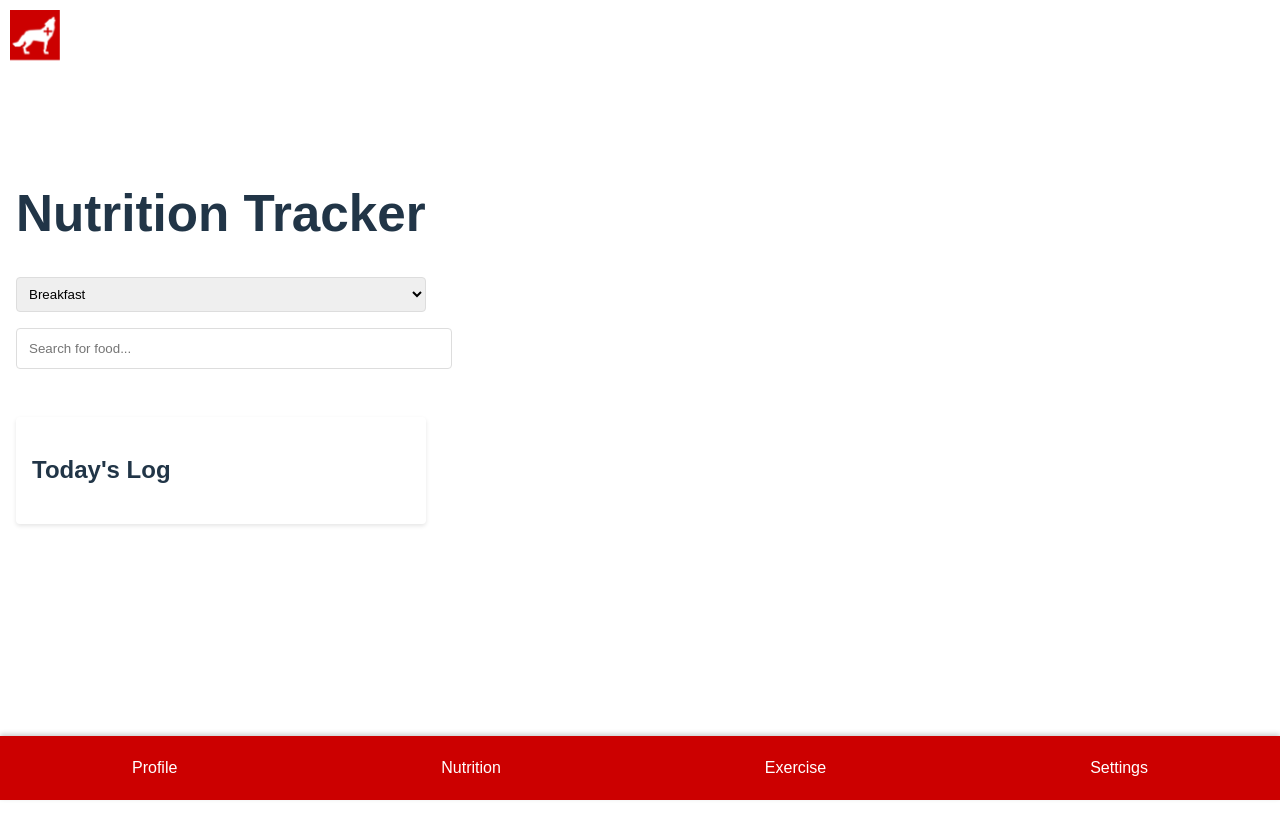
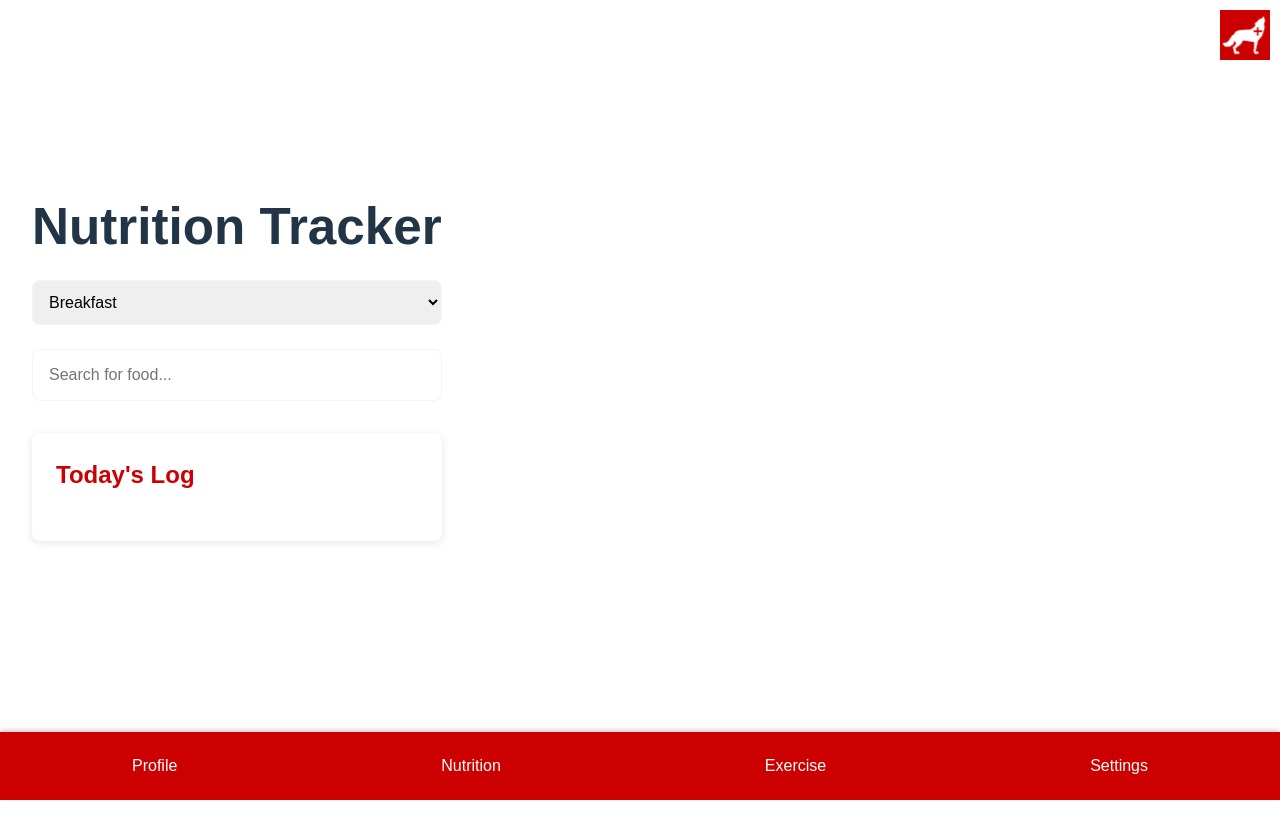
Before and after one commit to DavidMond9/NCSUHealth, a React (Vite) app in the folder root/frontend/@latest/: page /Home/nutrition in a window 1280 px wide. Shown: the top 838 px of the page. After the commit the page ends 800 px from the top, so only its background shows below. Built offline with nearby package versions, Linux system fonts and the light colour scheme.

Commit message:
Edited style of Profile, Exercise, Nutrition, and more.

```diff
--- a/root/frontend/@latest/src/pages/Home.jsx
+++ b/root/frontend/@latest/src/pages/Home.jsx
@@ -25,7 +25,7 @@ function Home() {
                 style={{
                     position: 'fixed',
                     top: '10px',
-                    left: '10px',
+                    right: '10px',
                     zIndex: 1000 // Ensures the logo appears above other content
                 }}
             >
--- a/root/frontend/@latest/src/pages/styles/App.css
+++ b/root/frontend/@latest/src/pages/styles/App.css
@@ -1,21 +1,45 @@
+:root {
+  --wolfpack-red: #CC0000;
+  --wolfpack-black: #000000;
+  --light-gray: #f4f4f4;
+  --text-primary: #333333;
+  --hover-red: #990000;
+}
+
 /* Basic resets */
-body,
-ul,
-li {
+* {
+  box-sizing: border-box;
   margin: 0;
   padding: 0;
+}
+
+html, body {
+  height: 100%;
+  width: 100%;
+  overflow-x: hidden;
 }
 
 body {
   font-family: Arial, sans-serif;
   min-height: 100vh;
-  /* Reserve space at the bottom for the fixed navigation */
   margin-bottom: 60px;
+  font-size: 16px;
+  line-height: 1.5;
+}
+
+/* Responsive font sizing */
+@media (max-width: 768px) {
+  body {
+    font-size: 14px;
+  }
 }
 
 /* Content styling */
 .content {
   padding: 20px;
+  max-width: 1200px;
+  margin: 0 auto;
+  width: 100%;
 }
 
 /* Bottom Navigation Styling */
@@ -24,23 +48,24 @@ body {
   bottom: 0;
   left: 0;
   width: 100%;
-  background-color: #CC0000;
+  background-color: var(--wolfpack-red);
   display: flex;
   justify-content: space-around;
-  padding: 10px 0;
+  padding: clamp(8px, 2vw, 12px) 0;
   box-shadow: 0 -2px 5px rgba(0, 0, 0, 0.2);
+  z-index: 1000;
 }
 
 .bottom-nav a {
-  color: #fff;
+  color: white;
   text-decoration: none;
-  font-size: 16px;
+  font-size: clamp(14px, 4vw, 16px);
   text-align: center;
   flex-grow: 1;
   transition: background-color 0.3s;
-  padding: 10px 0;
+  padding: clamp(8px, 2vw, 10px) 0;
 }
 
 .bottom-nav a:hover {
-  background-color: #BB0000;
+  background-color: var(--hover-red);
 }
--- a/root/frontend/@latest/src/pages/styles/Exercise.css
+++ b/root/frontend/@latest/src/pages/styles/Exercise.css
@@ -1,12 +1,13 @@
 .exercise-container {
     display: flex;
     min-height: 100vh;
+    padding-bottom: 60px;
 }
 
 .exercise-sidebar {
-    width: 200px;
-    background-color: #f5f5f5;
-    padding: 20px;
+    width: clamp(200px, 20vw, 300px);
+    background-color: var(--light-gray);
+    padding: clamp(1rem, 2vw, 1.5rem);
     border-right: 1px solid #ddd;
 }
 
@@ -27,7 +28,8 @@
 
 .exercise-main {
     flex: 1;
-    padding: 20px;
+    padding: clamp(1rem, 3vw, 2rem);
+    overflow-y: auto;
 }
 
 .exercise-header {
@@ -54,13 +56,13 @@
 }
 
 .nutrition-tracker {
-    margin-top: 40px;
+    margin-top: clamp(1.5rem, 4vw, 2.5rem);
     padding-top: 20px;
     border-top: 2px solid #eee;
 }
 
 .progress-bar {
-    margin-bottom: 15px;
+    margin-bottom: clamp(0.8rem, 2vw, 1.2rem);
 }
 
 .progress-bar label {
@@ -70,7 +72,7 @@
 
 .progress-bar progress {
     width: 100%;
-    height: 20px;
+    height: clamp(15px, 3vw, 20px);
 }
 
 .progress-bar span {
@@ -79,3 +81,15 @@
     font-size: 0.9em;
     color: #666;
 }
+
+@media (max-width: 768px) {
+    .exercise-container {
+        flex-direction: column;
+    }
+
+    .exercise-sidebar {
+        width: 100%;
+        border-right: none;
+        border-bottom: 1px solid #ddd;
+    }
+}
--- a/root/frontend/@latest/src/pages/styles/ExerciseDetail.css
+++ b/root/frontend/@latest/src/pages/styles/ExerciseDetail.css
@@ -1,19 +1,20 @@
 .exercise-detail {
-    padding: 2rem;
+    padding: clamp(1rem, 3vw, 2rem);
     max-width: 1200px;
     margin: 0 auto;
+    padding-bottom: calc(60px + clamp(1rem, 3vw, 2rem));
 }
 
 .exercise-detail h2 {
     color: var(--wolfpack-red);
-    margin-bottom: 2rem;
-    font-size: 2rem;
+    margin-bottom: clamp(1.5rem, 3vw, 2rem);
+    font-size: clamp(1.5rem, 3vw, 2rem);
 }
 
 .exercise-grid {
     display: grid;
-    grid-template-columns: repeat(auto-fit, minmax(300px, 1fr));
-    gap: 2rem;
+    grid-template-columns: repeat(auto-fit, minmax(min(300px, 100%), 1fr));
+    gap: clamp(1rem, 2vw, 2rem);
 }
 
 .exercise-card {
@@ -29,41 +30,57 @@
 }
 
 .exercise-card h3 {
-    padding: 1rem;
+    padding: clamp(0.75rem, 2vw, 1rem);
     margin: 0;
     background-color: var(--wolfpack-red);
     color: white;
+    font-size: clamp(1rem, 1.5vw, 1.25rem);
 }
 
 .exercise-card img {
     width: 100%;
-    height: 200px;
+    height: clamp(150px, 30vw, 200px);
     object-fit: cover;
 }
 
 .exercise-card p {
-    padding: 1rem;
-    color: #666;
+    padding: clamp(0.75rem, 2vw, 1rem);
+    color: var(--text-primary);
     line-height: 1.6;
+    font-size: clamp(0.9rem, 1.2vw, 1rem);
 }
 
 .set-button {
     width: 100%;
-    padding: 1rem;
+    padding: clamp(0.75rem, 2vw, 1rem);
     background-color: var(--wolfpack-red);
     color: white;
     border: none;
     cursor: pointer;
     transition: background-color 0.3s;
+    font-size: clamp(0.9rem, 1.2vw, 1rem);
 }
 
-.set-button:hover {
+.set-button:hover:not(:disabled) {
     background-color: var(--hover-red);
 }
 
+.set-button:disabled {
+    background-color: var(--light-gray);
+    cursor: not-allowed;
+}
+
 .sets-counter {
-    padding: 0.5rem 1rem;
-    background-color: #f8f9fa;
+    padding: clamp(0.5rem, 1.5vw, 0.75rem);
+    background-color: var(--light-gray);
     text-align: center;
     font-weight: bold;
+    font-size: clamp(0.9rem, 1.2vw, 1rem);
 }
+
+@media (max-width: 768px) {
+    .exercise-card {
+        margin: 0 auto;
+        max-width: 400px;
+    }
+}
--- a/root/frontend/@latest/src/pages/styles/Home.css
+++ b/root/frontend/@latest/src/pages/styles/Home.css
@@ -1,38 +1,51 @@
+.home-container {
+  min-height: 100vh;
+  padding: clamp(1rem, 3vw, 2rem);
+  padding-bottom: calc(60px + clamp(1rem, 3vw, 2rem));
+  max-width: 1200px;
+  margin: 0 auto;
+}
+
+.logo-container {
+  position: fixed;
+  top: clamp(10px, 2vw, 20px);
+  right: clamp(10px, 2vw, 20px);
+  z-index: 1000;
+}
+
+.logo-container img {
+  width: clamp(40px, 8vw, 60px);
+  height: auto;
+}
+
 .bottom-nav {
   position: fixed;
   bottom: 0;
   left: 0;
   width: 100%;
-    background-color: #CC0000;
+  background-color: var(--wolfpack-red);
   display: flex;
   justify-content: space-around;
-    padding: 10px 0;
+  padding: clamp(8px, 2vw, 12px) 0;
   box-shadow: 0 -2px 5px rgba(0, 0, 0, 0.2);
 }
 
 .bottom-nav a {
-    color: #fff;
+  color: white;
   text-decoration: none;
-    font-size: 16px;
+  font-size: clamp(14px, 4vw, 16px);
   text-align: center;
   flex-grow: 1;
   transition: background-color 0.3s;
-    padding: 10px 0;
+  padding: clamp(8px, 2vw, 10px) 0;
 }
 
-  .bottom-nav a:hover {
-    background-color: #BB0000;
-  }
-
-  .bottom-nav a {
-    /* Your existing link styling */
-    color: #007bff;
-    text-decoration: none;
-    margin: 0 0.5rem;
+.bottom-nav a:hover:not(.disabled-link) {
+  background-color: var(--hover-red);
 }
 
 .disabled-link {
-    color: #aaa;         /* Disabled color */
-    cursor: not-allowed; /* Changes cursor to indicate non-interactivity */
-    pointer-events: none; /* (Optional) Prevents click events in CSS as well */
+  color: rgba(255, 255, 255, 0.5);
+  cursor: not-allowed;
+  pointer-events: none;
 }
--- a/root/frontend/@latest/src/pages/styles/Nutrition.css
+++ b/root/frontend/@latest/src/pages/styles/Nutrition.css
@@ -1,66 +1,102 @@
 .nutrition-page {
-    padding: 1rem;
-    padding-bottom: 140px;
+    padding: clamp(1rem, 3vw, 2rem);
+    padding-bottom: calc(60px + clamp(1rem, 3vw, 2rem));
+    max-width: 1200px;
+    margin: 0 auto;
 }
 
 .meal-selector {
-    margin: 1rem 0;
+    margin: clamp(1rem, 2vw, 1.5rem) 0;
 }
 
 .meal-selector select {
     width: 100%;
-    padding: 0.5rem;
-    border-radius: 4px;
-    border: 1px solid #ddd;
+    padding: clamp(0.5rem, 1.5vw, 0.75rem);
+    border-radius: 8px;
+    border: 1px solid var(--light-gray);
+    font-size: clamp(14px, 1.5vw, 16px);
 }
 
 .food-search {
-    margin-bottom: 2rem;
+    margin-bottom: clamp(1.5rem, 3vw, 2rem);
 }
 
 .food-search input {
     width: 100%;
-    padding: 0.75rem;
-    border: 1px solid #ddd;
-    border-radius: 4px;
-    margin-bottom: 1rem;
+    padding: clamp(0.75rem, 2vw, 1rem);
+    border: 1px solid var(--light-gray);
+    border-radius: 8px;
+    font-size: clamp(14px, 1.5vw, 16px);
 }
 
 .search-results {
     background: white;
-    border-radius: 4px;
-    box-shadow: 0 2px 4px rgba(0, 0, 0, 0.1);
+    border-radius: 8px;
+    box-shadow: 0 2px 8px rgba(0, 0, 0, 0.1);
 }
 
 .food-item {
     display: flex;
     justify-content: space-between;
     align-items: center;
-    padding: 1rem;
-    border-bottom: 1px solid #eee;
+    padding: clamp(0.75rem, 2vw, 1rem);
+    border-bottom: 1px solid var(--light-gray);
+}
+
+.food-item button {
+    background-color: var(--wolfpack-red);
+    color: white;
+    border: none;
+    padding: clamp(0.5rem, 1.5vw, 0.75rem) clamp(1rem, 2vw, 1.5rem);
+    border-radius: 4px;
+    cursor: pointer;
+    transition: background-color 0.3s;
+}
+
+.food-item button:hover {
+    background-color: var(--hover-red);
 }
 
 .food-info h3 {
     margin: 0;
-    font-size: 1rem;
+    font-size: clamp(0.9rem, 1.5vw, 1rem);
 }
 
 .food-info p {
     margin: 0.25rem 0 0;
-    font-size: 0.875rem;
-    color: #666;
+    font-size: clamp(0.8rem, 1.2vw, 0.875rem);
+    color: var(--text-primary);
 }
 
 .daily-summary {
     background: white;
-    padding: 1rem;
-    border-radius: 4px;
-    box-shadow: 0 2px 4px rgba(0, 0, 0, 0.1);
+    padding: clamp(1rem, 2.5vw, 1.5rem);
+    border-radius: 8px;
+    box-shadow: 0 2px 8px rgba(0, 0, 0, 0.1);
+}
+
+.daily-summary h2 {
+    color: var(--wolfpack-red);
+    margin-bottom: clamp(1rem, 2vw, 1.5rem);
+    font-size: clamp(1.2rem, 2vw, 1.5rem);
 }
 
 .logged-food {
     display: flex;
     justify-content: space-between;
-    padding: 0.5rem 0;
-    border-bottom: 1px solid #eee;
+    padding: clamp(0.5rem, 1.5vw, 0.75rem) 0;
+    border-bottom: 1px solid var(--light-gray);
+    font-size: clamp(0.9rem, 1.5vw, 1rem);
 }
+
+@media (max-width: 768px) {
+    .food-item {
+        flex-direction: column;
+        align-items: flex-start;
+        gap: 0.5rem;
+    }
+
+    .food-item button {
+        width: 100%;
+    }
+}
```
Also changed, not shown: root/frontend/@latest/src/pages/Auth.jsx (+50 -22 lines), root/frontend/@latest/src/pages/styles/Profile.css (+108 -17 lines). Lines whose indentation alone changed are shown as unchanged.
